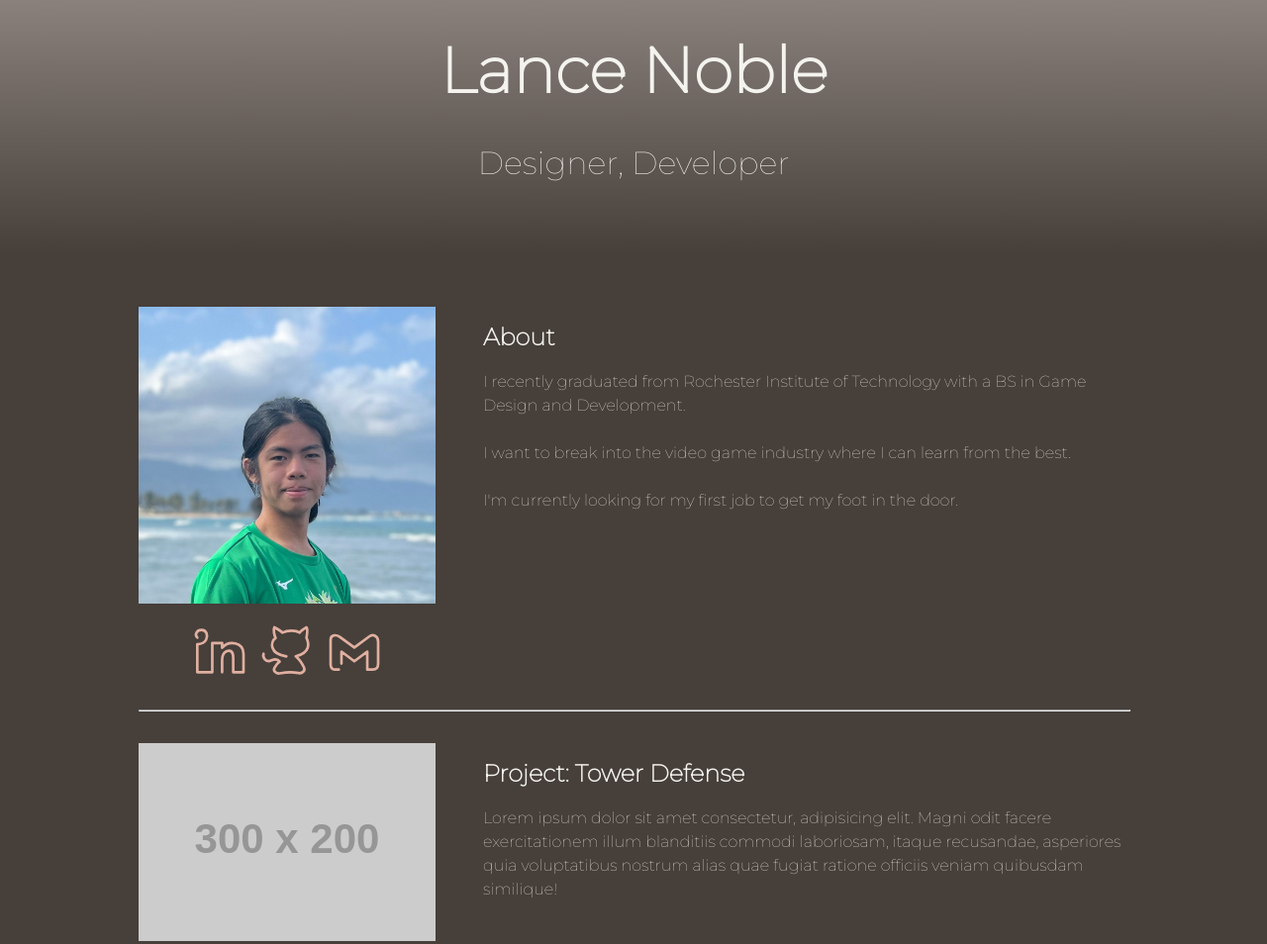
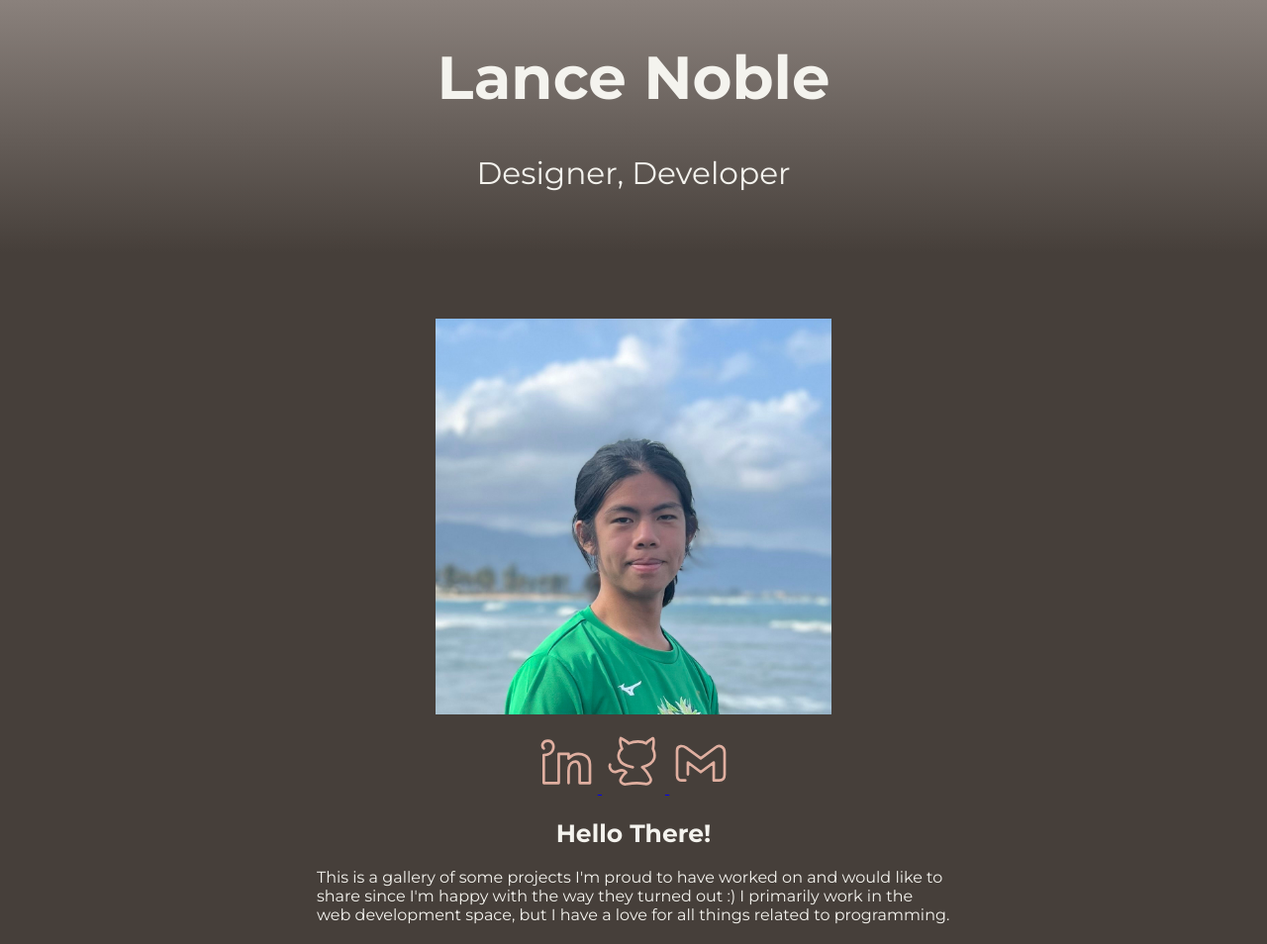
Before and after one commit to LanceNoble/LanceNoble.github.io, a plain HTML site: page index.html in a window 1280 px wide. Shown: the top 954 px of the page at 99% size. Drawn offline with Linux system fonts and the light colour scheme; placeholder pictures from the web are drawn by us.

Commit message:
Change layout

```diff
--- a/index.css
+++ b/index.css
@@ -1,80 +1,75 @@
-@font-face {
-    font-family: 'montserratthin';
-    src: url('/media/fonts/montserrat-variablefont_wght-webfont.woff2') format('woff2'),
-         url('/media/fonts/montserrat-variablefont_wght-webfont.woff') format('woff');
-    font-weight: normal;
-    font-style: normal;
-}
-
 body {
-    width: 1000px;
     padding-left: 32px;
     padding-right: 32px;
-    margin-left: auto;
-    margin-right: auto;
-    font-family: 'montserratthin';
+    font-family: "Montserrat", Verdana, sans-serif;
+    font-size: 16px;
     color: #F4F3EE;
     background-image: linear-gradient(#8A817C 0px, #463F3A 256px);
 }
 
-body > header {
+hr {
+    width: 100%;
+    margin-bottom: 32px;
+}
+
+h1 {
+    font-size: 61.04px;
+}
+
+h2 {
+    font-size: 25px;
+}
+
+ul {
+    padding: 0;
+    margin-bottom: 0;
+}
+
+li {
+    display: inline;
+}
+
+body>header {
     margin-bottom: 128px;
     text-align: center;
 }
 
-body > header > h1 {
-    font-size: 4em;
+body>header>p {
+    font-size: 31.25px;
 }
 
-body > header > p {
-    font-size: 32px;
+main {
+    max-width: 1000px;
+    margin-left: auto;
+    margin-right: auto;
+    display: flex;
+    flex-direction: column;
+    flex-wrap: nowrap;
 }
 
 article {
     display: flex;
     flex-direction: row-reverse;
-    column-gap: 48px;
-    margin-bottom: 64px;
+    justify-content: start;
+    column-gap: 32px;
+    margin-bottom: 32px;
 }
 
 article:first-of-type {
-    display: grid;
-    grid-template-areas:
-        "headshot header"
-        "   links header";
-    justify-content: center;
-    column-gap: 48px;
-    margin-bottom: 0px;
+    display: flex;
+    flex-direction: column-reverse;
+    align-items: center;
+    margin-bottom: 0;
 }
 
-article:first-of-type > header {
-    grid-area: header;
+article:first-of-type>header {
+    width: 64%;
 }
 
-article:first-of-type > img {
-    grid-area: headshot;
+article:first-of-type>header>h2 {
+    text-align: center;
 }
 
-article:first-of-type > ul {
-    grid-area: links;
-    list-style-type: none;
-    text-align: center;
-    padding: 0;
-}
-
-article:first-of-type > ul > li {
-    display: inline-block;
-}
-
-article:first-of-type > ul > li > a > svg:hover {
+svg:hover {
     fill: #E0AFA0;
 }
-
-hr {
-    width: 1000px;
-    margin-bottom: 32px;
-}
-
-article > header > p {
-    line-height: 1.5;
-}
--- a/index.html
+++ b/index.html
@@ -1,80 +1,82 @@
 <!DOCTYPE html>
 
 <html lang="en">
+
 <head>
     <meta charset="UTF-8">
     <title>Lance Portfolio</title>
+    <link rel="icon" href="./media/images/favicon.ico" type="image/x-icon" />
+
+    <link rel="preconnect" href="https://fonts.googleapis.com">
+    <link rel="preconnect" href="https://fonts.gstatic.com" crossorigin>
+    <link href="https://fonts.googleapis.com/css2?family=Montserrat:ital,wght@0,100..900;1,100..900&display=swap"
+        rel="stylesheet">
+
     <link rel="stylesheet" href="index.css">
 </head>
+
 <body>
     <header>
         <h1>Lance Noble</h1>
         <p>Designer, Developer</p>
     </header>
     <main>
-            <article id="about">
+        <article>
             <header>
-                    <h2>About</h2>
+                <h2>Hello There!</h2>
                 <p>
-                        I recently graduated from Rochester Institute of Technology with a BS in Game Design and Development.<br><br>
-                        I want to break into the video game industry where I can learn from the best.<br><br>
-                        I'm currently looking for my first job to get my foot in the door.
+                    This is a gallery of some projects I'm proud to have worked on and would like to share since I'm
+                    happy with the way they turned out :&#41; I primarily work in the web development space, but I have
+                    a love for all things related to programming.
                 </p>
             </header>
-                <img src="./media/images/jobpfp.jpg" width="300" height="300" alt="photo of lance noble">
             <ul>
                 <li>
                     <a href="https://www.linkedin.com/in/lance-noble-6110741b6/">
                         <svg fill="none" height="64" viewBox="0 0 24 24" width="64">
-                                <path d="M3.50143 6.90595C2.37528 5.7193 3.24155 3.95978 5.14733 4.0007C7.05312 4.04162 7.61619 6.12849 6.83655 7.68341C6.21284 8.92734 4.35326 9.34744 3.50143 9.402V20H9.17547V8.95189H12.9004V10.7523C15.4993 7.68341 21 8.62454 21 13.0029V20H17.1019V14.5169C17.1019 12.0208 15.9757 11.5093 14.698 12.0208C13.4202 12.5323 12.9004 13.453 12.9004 15.3352C12.9004 17.5612 12.9004 19.3726 12.9004 20" stroke="#E0AFA0" stroke-linecap="round" stroke-linejoin="round"/>
+                            <path
+                                d="M3.50143 6.90595C2.37528 5.7193 3.24155 3.95978 5.14733 4.0007C7.05312 4.04162 7.61619 6.12849 6.83655 7.68341C6.21284 8.92734 4.35326 9.34744 3.50143 9.402V20H9.17547V8.95189H12.9004V10.7523C15.4993 7.68341 21 8.62454 21 13.0029V20H17.1019V14.5169C17.1019 12.0208 15.9757 11.5093 14.698 12.0208C13.4202 12.5323 12.9004 13.453 12.9004 15.3352C12.9004 17.5612 12.9004 19.3726 12.9004 20"
+                                stroke="#E0AFA0" stroke-linecap="round" stroke-linejoin="round" />
                         </svg>
                     </a>
                 </li>
                 <li>
                     <a href="https://github.com/LanceNoble">
                         <svg fill="none" height="64" viewBox="0 0 24 24" width="64">
-                                <path d="M11.7444 14C5.13962 13 5.64768 8.5 7.67987 7C7.27882 6.39155 6.66375 4 7.1718 3.00001C8.18792 3.5 9.55173 4.23944 10.2202 5C12.2524 4 15.3007 4 16.8249 5C17.226 4.18873 18.6968 3.42254 19.3652 3C19.9668 3.60845 19.5323 5.98592 19.3652 7C20.3678 9.19718 20.8894 12.5 15.3007 14C16.1273 14.6688 17.4571 16.2652 18.3819 18.0893C19.0373 19.3821 17.7844 20.5701 16.3571 20.3176C15.3606 20.1413 14.2545 20 13.2685 20C12.0745 20 10.494 20.2071 9.12617 20.4329C7.71155 20.6663 6.56735 19.4472 7.29296 18.2106C7.81974 17.3128 8.48393 16.4725 9.20408 16C8.95342 15.662 7.9605 14.6887 6.15574 15.5C3.89979 16.5141 2.60607 14.2676 3.10739 13" stroke="#E0AFA0" stroke-linecap="round" stroke-linejoin="round"/>
+                            <path
+                                d="M11.7444 14C5.13962 13 5.64768 8.5 7.67987 7C7.27882 6.39155 6.66375 4 7.1718 3.00001C8.18792 3.5 9.55173 4.23944 10.2202 5C12.2524 4 15.3007 4 16.8249 5C17.226 4.18873 18.6968 3.42254 19.3652 3C19.9668 3.60845 19.5323 5.98592 19.3652 7C20.3678 9.19718 20.8894 12.5 15.3007 14C16.1273 14.6688 17.4571 16.2652 18.3819 18.0893C19.0373 19.3821 17.7844 20.5701 16.3571 20.3176C15.3606 20.1413 14.2545 20 13.2685 20C12.0745 20 10.494 20.2071 9.12617 20.4329C7.71155 20.6663 6.56735 19.4472 7.29296 18.2106C7.81974 17.3128 8.48393 16.4725 9.20408 16C8.95342 15.662 7.9605 14.6887 6.15574 15.5C3.89979 16.5141 2.60607 14.2676 3.10739 13"
+                                stroke="#E0AFA0" stroke-linecap="round" stroke-linejoin="round" />
                         </svg>
                     </a>
                 </li>
                 <li>
                     <a href="mailto:ltnlikespie@gmail.com">
                         <svg fill="none" height="64" viewBox="0 0 24 24" width="64">
-                                <path d="M6.11098 18.9943H4.78839C4.19226 19.0474 3 18.7528 3 17.1491C3 15.5454 3 9.96574 3 7.74088C3 5.51602 5.29936 5.75901 6.46066 6.62465L11.9883 10.6567L17.6323 6.48797C18.9793 5.41731 21 6.16905 21 8.44707C21 11.8185 21 15.395 21 16.7618C21 17.6502 20.7631 18.9943 18.9793 18.9943H16.889V12.2058L11.9883 15.8506L7.11098 12.2058V16.7186" stroke="#E0AFA0" stroke-linecap="round" stroke-linejoin="round"/>
+                            <path
+                                d="M6.11098 18.9943H4.78839C4.19226 19.0474 3 18.7528 3 17.1491C3 15.5454 3 9.96574 3 7.74088C3 5.51602 5.29936 5.75901 6.46066 6.62465L11.9883 10.6567L17.6323 6.48797C18.9793 5.41731 21 6.16905 21 8.44707C21 11.8185 21 15.395 21 16.7618C21 17.6502 20.7631 18.9943 18.9793 18.9943H16.889V12.2058L11.9883 15.8506L7.11098 12.2058V16.7186"
+                                stroke="#E0AFA0" stroke-linecap="round" stroke-linejoin="round" />
                         </svg>
                     </a>
                 </li>
             </ul>
+            <img src="./media/images/jobpfp.jpg" width="400" height="400" alt="photo of lance noble">
         </article>
         <hr>
         <article>
             <header>
-                    <h2>Project: Tower Defense</h2>
-                    <p>Lorem ipsum dolor sit amet consectetur, adipisicing elit. Magni odit facere exercitationem illum blanditiis commodi laboriosam, itaque recusandae, asperiores quia voluptatibus nostrum alias quae fugiat ratione officiis veniam quibusdam similique!</p>
+                <h2>Ray Caster</h2>
+                <p>Visualize 3D environments without 3D computations</p>
             </header>
             <img src="https://placehold.co/300x200">
         </article>
         <article>
             <header>
-                    <h2>Project: Draw Duels</h2>
-                    <p>Lorem ipsum dolor sit amet, consectetur adipisicing elit. Veniam suscipit exercitationem consequuntur excepturi autem non ipsa dolorem, maxime nam qui minus, corrupti voluptatibus? Accusamus, alias quos. Distinctio adipisci fugiat quam!</p>
+                <h2>Changeling VR</h2>
+                <p>A promotional website for a narrative mystery game</p>
             </header>
-                <img src="https://placehold.co/300x200">
-            </article>
-            <article>
-                <header>
-                    <h2>Project: Starchaeologist</h2>
-                    <p>Lorem ipsum dolor, sit amet consectetur adipisicing elit. Natus veritatis incidunt sapiente ad quis reprehenderit est ducimus facere laboriosam distinctio esse in, praesentium illum, maiores earum fugit neque quo animi.</p>
-                </header>
-                <img src="https://placehold.co/300x200">
-            </article>
-            <article>
-                <header>
-                    <h2>Project 4</h2>
-                    <p>Lorem ipsum dolor sit amet consectetur adipisicing elit. Iusto amet dicta eum aperiam possimus, quod illum facilis et asperiores fuga officia cum omnis corrupti, esse ducimus error labore atque aliquam.</p>
-                </header>
-                <img src="https://placehold.co/300x200">
+            <img src="media/images/changeling.png" width="300" height="200">
         </article>
     </main>
 </body>
+
 </html>
```
Also changed, not shown: media/fonts/montserrat-variablefont_wght-webfont.woff (deleted), media/fonts/montserrat-variablefont_wght-webfont.woff2 (deleted), media/images/changeling.png (added), media/images/favicon.ico (renamed from favicon.ico). Lines whose indentation alone changed are shown as unchanged.
